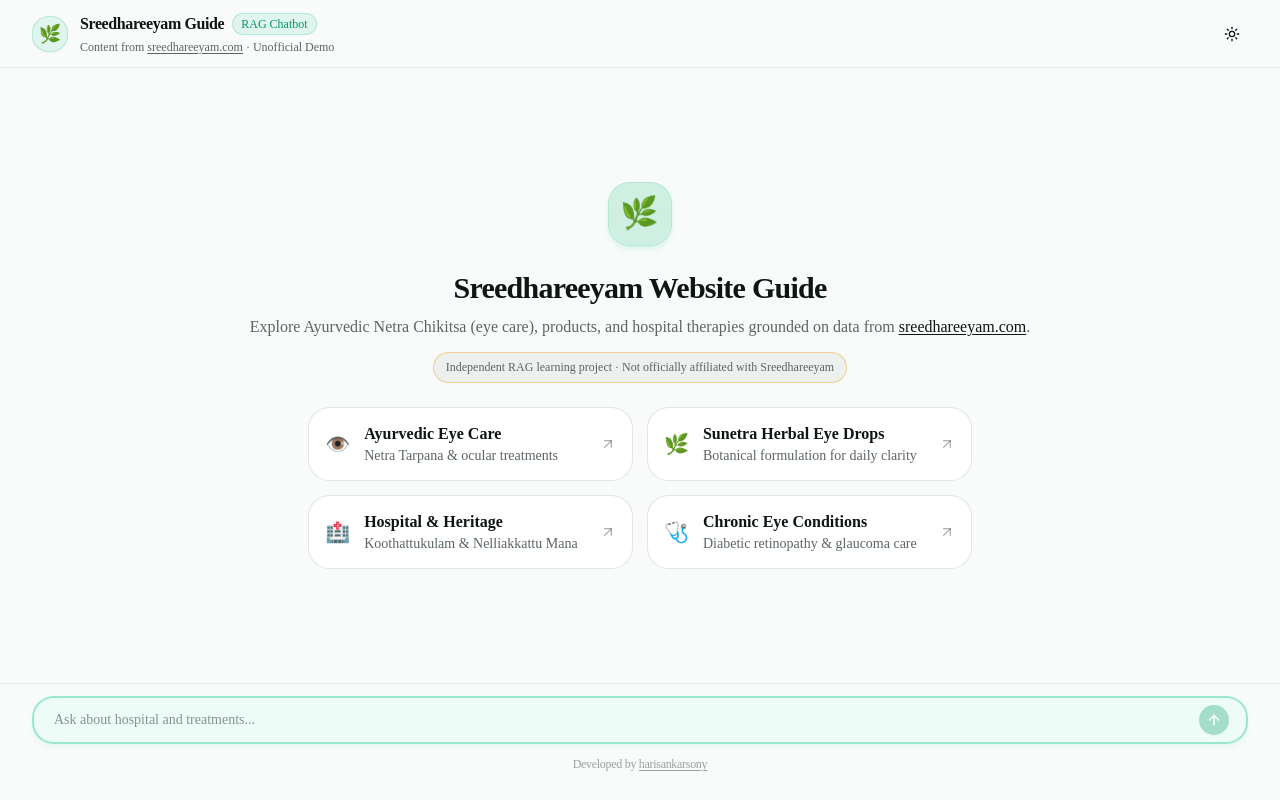
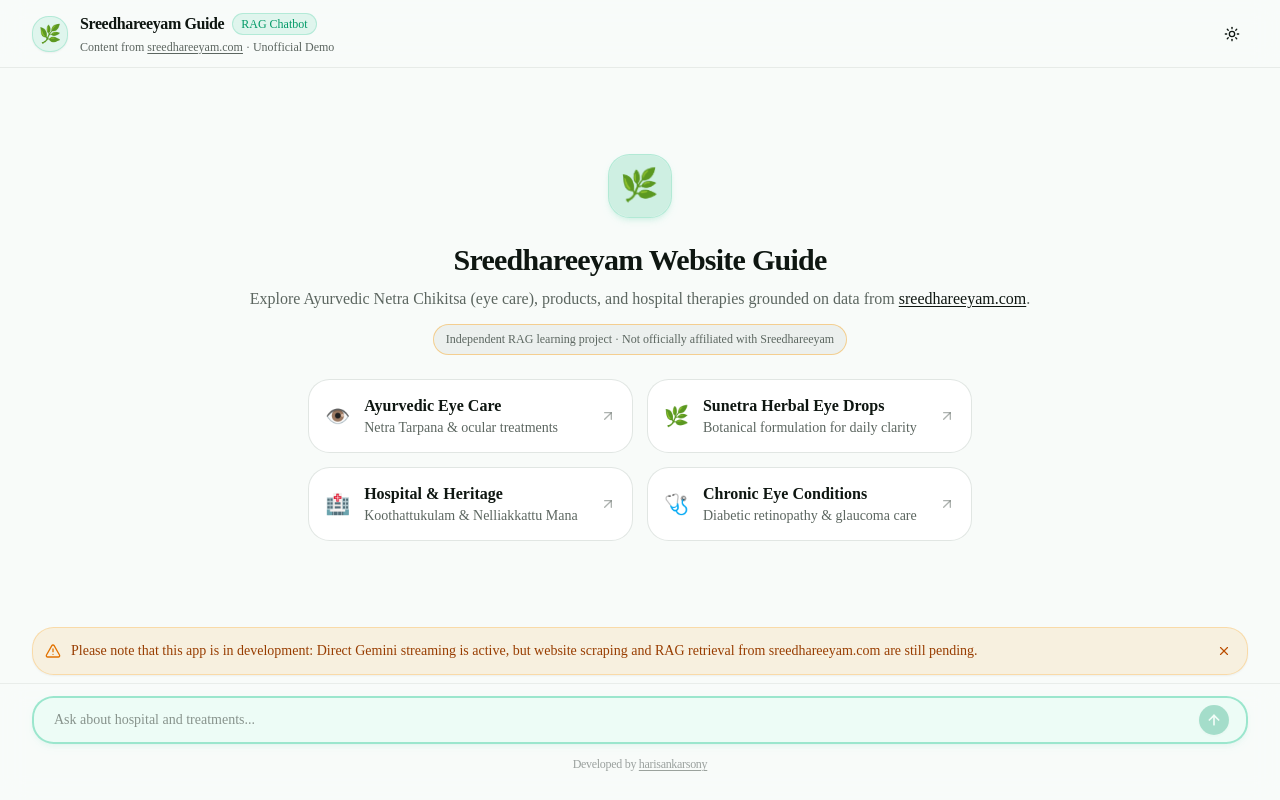
Before and after one commit to harisankarsony/rag-chatbot, a Next.js app: page / in a window 1280 px wide. Built offline with nearby package versions, Linux system fonts and the light colour scheme.

Commit message:
added dev warning

```diff
--- a/src/components/chat/chat-container.tsx
+++ b/src/components/chat/chat-container.tsx
@@ -6,7 +6,7 @@ import { cn } from "@/lib/utils";
 import { ChatMessage } from "@/types";
 import { useChat } from "@ai-sdk/react";
 import type { UIMessage } from "ai";
-import { AlertCircle, ArrowLeft, X } from "lucide-react";
+import { AlertCircle, AlertTriangle, ArrowLeft, X } from "lucide-react";
 import { useEffect, useMemo, useRef, useState } from "react";
 import ChatInput from "./chat-input";
 import MessageList from "./message-list";
@@ -22,6 +22,7 @@ function getUIMessageText(msg: UIMessage): string {
 
 export default function ChatContainer() {
   const [inputText, setInputText] = useState("");
+  const [showDevWarning, setShowDevWarning] = useState(true);
   const lastPromptRef = useRef("");
   const prevErrorRef = useRef<Error | undefined>(undefined);
 
@@ -250,6 +251,28 @@ export default function ChatContainer() {
         </div>
       )}
 
+      {/* Development Phase / Wrapper Warning Banner. Remove or update once RAG implementation is complete */}
+      {showDevWarning && (
+        <div className="mx-4 sm:mx-6 lg:mx-8 mb-2 p-3 rounded-2xl bg-amber-500/10 border border-amber-500/25 dark:bg-amber-500/15 dark:border-amber-500/30 text-amber-800 dark:text-amber-200 text-sm flex items-center justify-between gap-3 shadow-xs animate-message-appear">
+          <div className="flex items-center gap-2.5 min-w-0">
+            <AlertTriangle className="h-4 w-4 shrink-0 text-amber-600 dark:text-amber-400" />
+            <p className="font-medium text-xs sm:text-sm leading-snug">
+              Please note that this app is in development: Direct Gemini
+              streaming is active, but website scraping and RAG retrieval from
+              sreedhareeyam.com are still pending.
+            </p>
+          </div>
+          <button
+            type="button"
+            onClick={() => setShowDevWarning(false)}
+            className="p-1 rounded-lg hover:bg-amber-500/15 dark:hover:bg-amber-500/20 text-amber-700 dark:text-amber-300 transition-colors shrink-0 cursor-pointer"
+            aria-label="Dismiss development notice"
+          >
+            <X className="h-3.5 w-3.5" />
+          </button>
+        </div>
+      )}
+
       {/* Floating Input Dock */}
       <div className="shrink-0">
         <ChatInput
```
